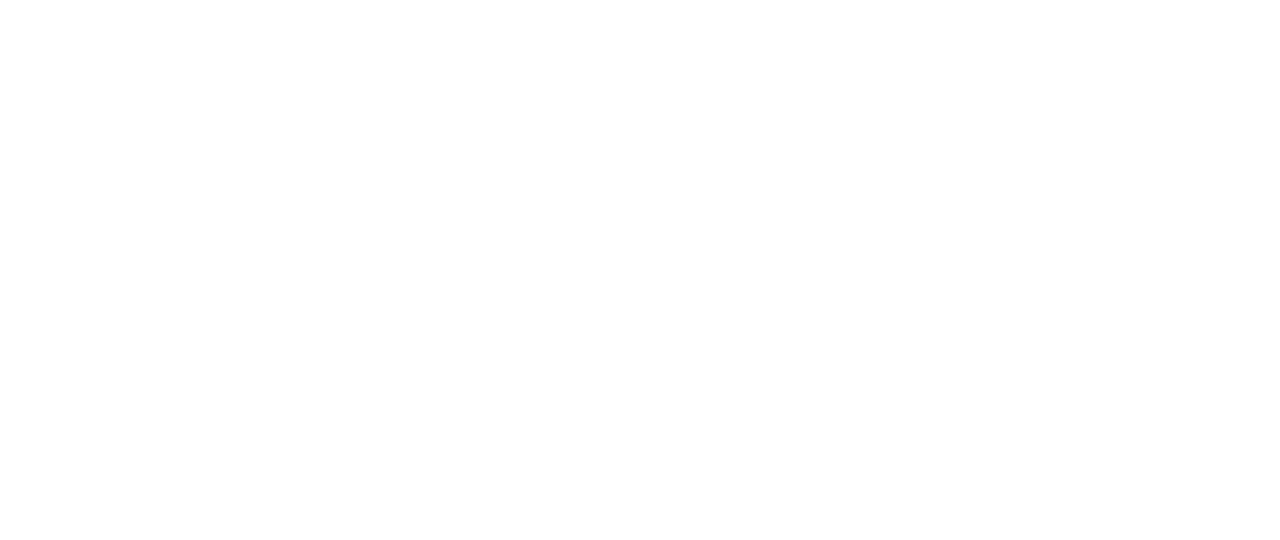
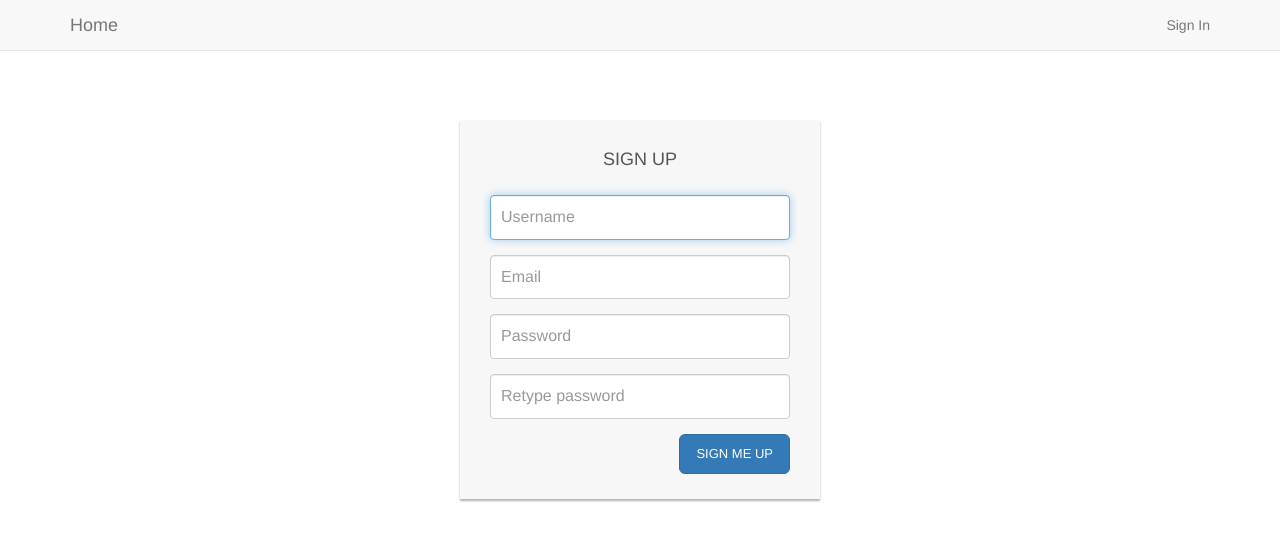
Before and after one commit to pipiy/intetics, a plain HTML site: page index.html in a window 1280 px wide. Drawn offline with nearby package versions, Linux system fonts and the light colour scheme.

Commit message:
form for signing up

```diff
--- a/assets/css/main.css
+++ b/assets/css/main.css
@@ -0,0 +1,60 @@
+.divider {
+  margin-top: 100px;
+}
+.form-signin {
+  max-width: 330px;
+  padding: 15px;
+  margin: 0 auto;
+}
+.form-signin .form-signin-heading, .form-signin .checkbox {
+  margin-bottom: 10px;
+}
+.form-signin .checkbox {
+  font-weight: normal;
+}
+.form-signin .form-control {
+  position: relative;
+  font-size: 16px;
+  height: auto;
+  padding: 10px;
+  -webkit-box-sizing: border-box;
+  -moz-box-sizing: border-box;
+  box-sizing: border-box;
+}
+.form-signin .form-control:focus {
+  z-index: 2;
+}
+.account-wall {
+  margin-top: 20px;
+  padding: 10px 0px 50px 0px;
+  background-color: #f7f7f7;
+  -moz-box-shadow: 0px 2px 2px rgba(0, 0, 0, 0.3);
+  -webkit-box-shadow: 0px 2px 2px rgba(0, 0, 0, 0.3);
+  box-shadow: 0px 2px 2px rgba(0, 0, 0, 0.3);
+}
+.login-title {
+  color: #555;
+  font-size: 18px;
+  display: block;
+}
+.profile-img {
+  width: 96px;
+  height: 96px;
+  margin: 0 auto 10px;
+  display: block;
+  -moz-border-radius: 50%;
+  -webkit-border-radius: 50%;
+  border-radius: 50%;
+}
+.need-help {
+  margin-top: 10px;
+}
+.new-account {
+  text-align: center;
+  font-size: small;
+  margin-top: 10px;
+}
+.form-signin .uppercase {
+  text-transform: uppercase;
+  font-size: small;
+}
--- a/index.html
+++ b/index.html
@@ -14,6 +14,56 @@
   </head>
 
   <body>
+    <nav class="navbar navbar-default navbar-fixed-top">
+      <div class="container">
+        <div class="navbar-header">
+          <button type="button" class="navbar-toggle collapsed" data-toggle="collapse" data-target="#navbar" aria-expanded="false" aria-controls="navbar">
+            <span class="sr-only">Toggle navigation</span>
+            <span class="icon-bar"></span>
+            <span class="icon-bar"></span>
+            <span class="icon-bar"></span>
+          </button>
+          <a class="navbar-brand" ui-sref="home">Home</a>
+        </div>
+        <div id="navbar" class="navbar-collapse collapse">
+          <div class="right menu">
+            <ul class="nav navbar-nav navbar-right">
+              <li>
+                <a class="" href="signin.html">Sign In</a>
+              </li>
+            </ul>
+          </div>
+        </div>
+      </div>
+    </nav>
+    <div class="divider">
+    </div>
 
+    <div class="container">
+      <div class="row">
+        <div class="col-sm-6 col-md-4 col-md-offset-4">
+          <div class="account-wall">
+            <h1 class="text-center login-title">SIGN UP</h1>
+            <form class="form-signin">
+              <div class="form-group">
+                <input type="text" class="form-control" placeholder="Username" required autofocus>
+              </div>
+              <div class="form-group">
+                <input type="text" class="form-control" placeholder="Email" required>
+              </div>
+              <div class="form-group">
+                <input type="password" class="form-control" placeholder="Password" required>
+              </div>
+              <div class="form-group">
+                <input type="password" class="form-control" placeholder="Retype password" required>
+              </div>
+              <div class="form-group">
+                <button class="btn btn-lg btn-primary pull-right uppercase" type="submit">Sign me up</button>
+              </div>
+            </form>
+          </div>
+        </div>
+      </div>
+    </div>
   </body>
 </html>
```
